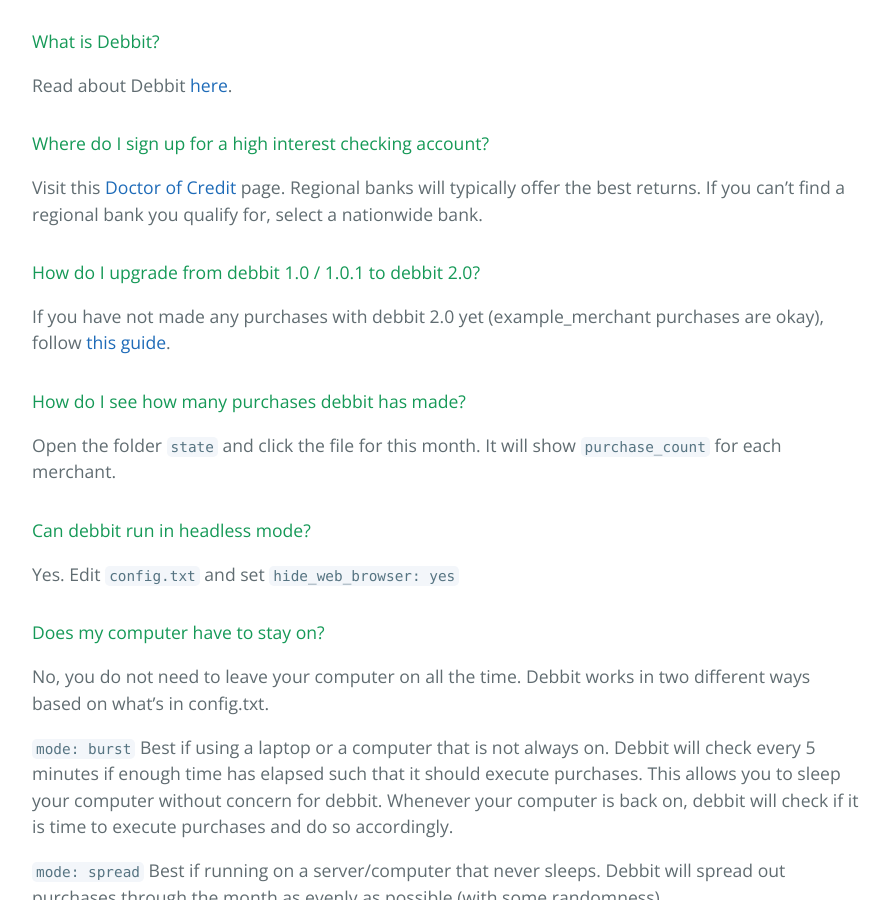
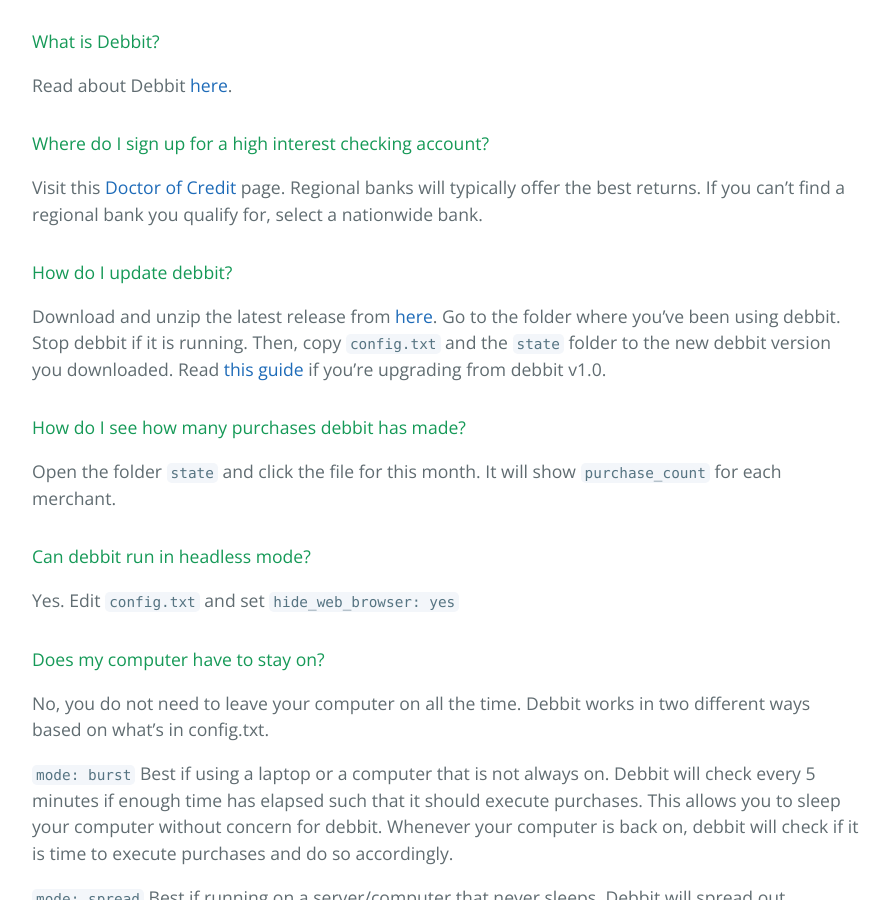
Before and after one commit to jakehilborn/debbit, a Jekyll site: the page built from docs/index.md, in a window 1280 px wide and 900 px high, scrolled down 1063 px. Shown: the whole window, without its empty margins (192-1081 px from the left). Built offline with Jekyll 4.4.1, drawn with Linux system fonts in a browser that asks for light colours.

Commit message:
Update instructions

```diff
--- a/docs/index.md
+++ b/docs/index.md
@@ -31,8 +31,8 @@
 #### Where do I sign up for a high interest checking account?
 Visit this [Doctor of Credit](https://www.doctorofcredit.com/high-interest-savings-to-get/#Mega_High-Interest_Nationwide) page. Regional banks will typically offer the best returns. If you can't find a regional bank you qualify for, select a nationwide bank.
 
-#### How do I upgrade from debbit 1.0 / 1.0.1 to debbit 2.0?
-If you have not made any purchases with debbit 2.0 yet (example_merchant purchases are okay), follow [this guide](https://jakehilborn.github.io/debbit/v1-to-v2).
+#### How do I update debbit?
+Download and unzip the latest release from [here](https://github.com/jakehilborn/debbit/releases). Go to the folder where you've been using debbit. Stop debbit if it is running. Then, copy `config.txt` and the `state` folder to the new debbit version you downloaded. Read [this guide](https://jakehilborn.github.io/debbit/v1-to-v2) if you're upgrading from debbit v1.0.
 
 #### How do I see how many purchases debbit has made?
 Open the folder `state` and click the file for this month. It will show `purchase_count` for each merchant.
```
